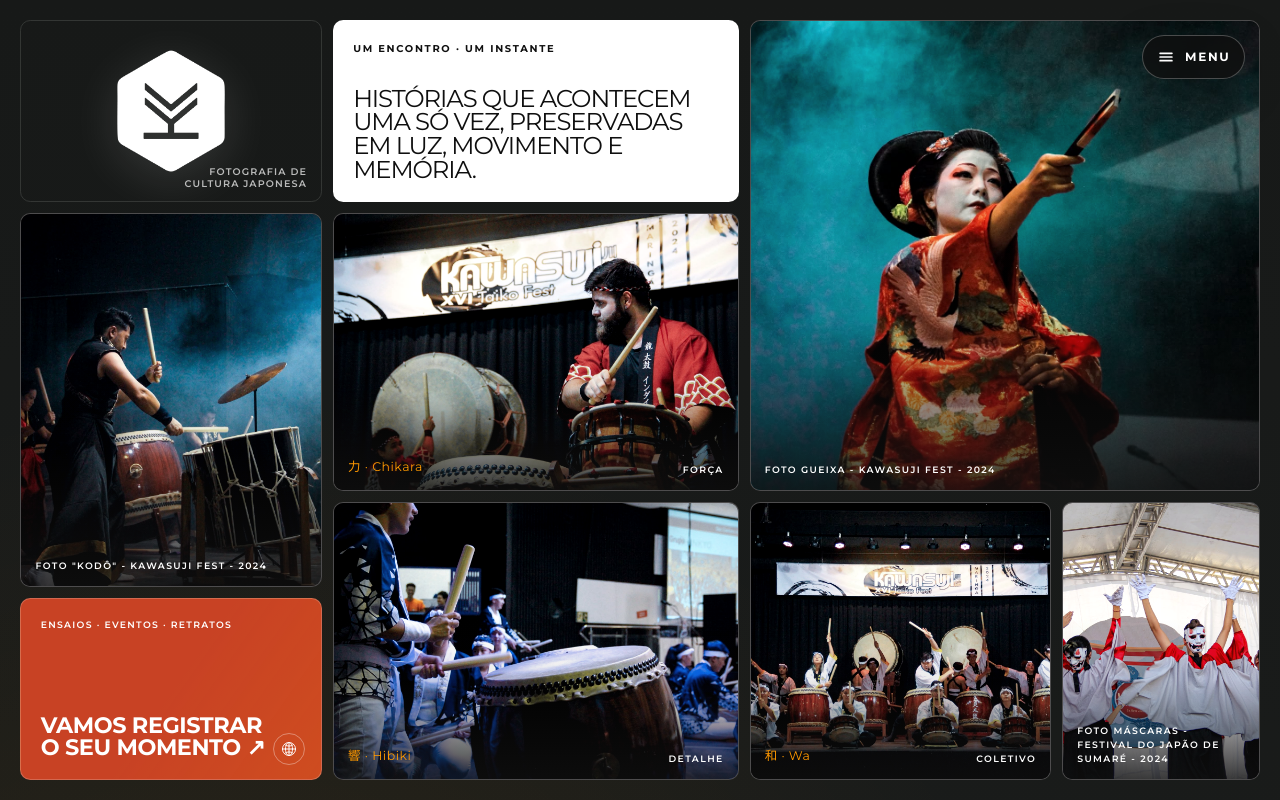
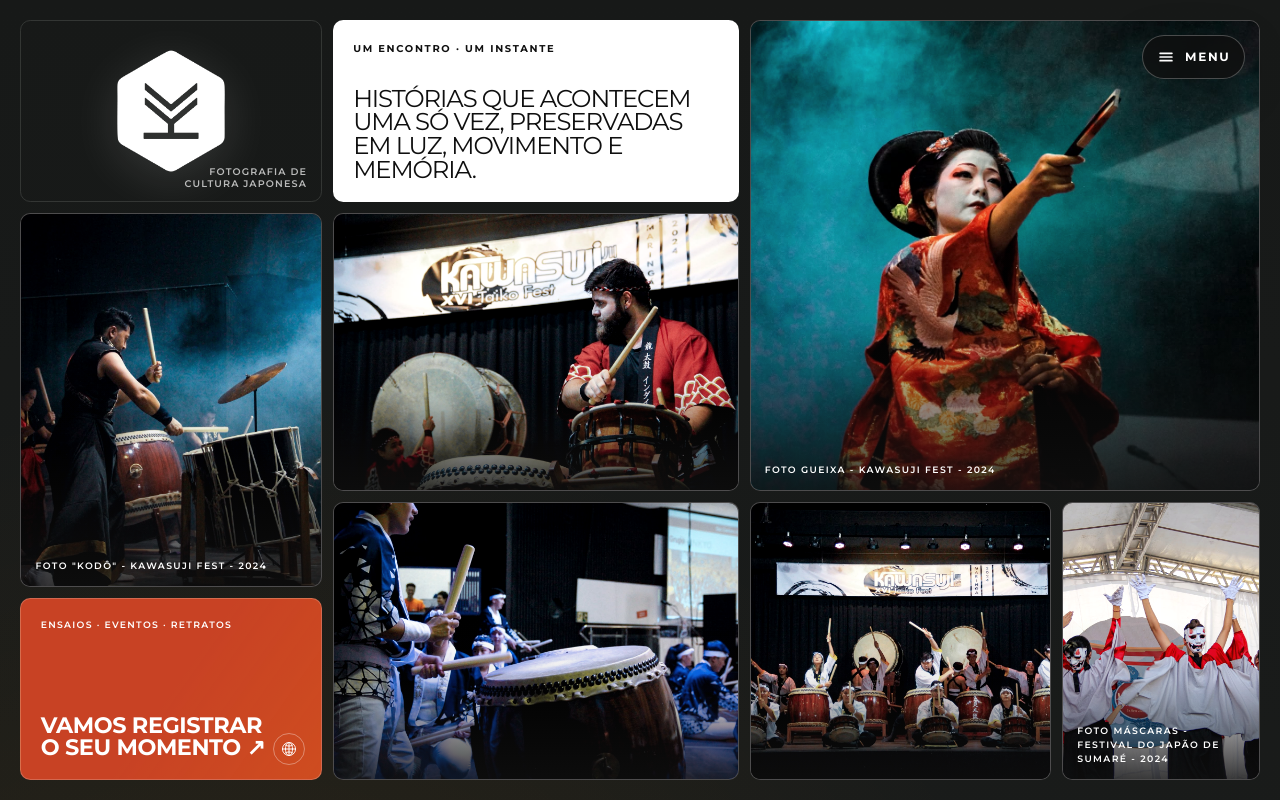
Before and after one commit to Gabriel-Andreoni/portifolio-y, a Next.js app: page / in a window 1280 px wide. Shown: the top 800 px of the page. Built offline with nearby package versions, Linux system fonts and the light colour scheme; a web font is replaced by a local one.

Commit message:
Remoção dos kanjis da seção hero

```diff
--- a/app/hero.tsx
+++ b/app/hero.tsx
@@ -9,11 +9,8 @@ type PhotoTileProps = {
   alt: string;
   caption?: string;
   className: string;
-  japanese: string;
-  label: string;
   position?: string;
   priority?: boolean;
-  romanized: string;
   src: string;
 };
 
@@ -21,11 +18,8 @@ function PhotoTile({
   alt,
   caption,
   className,
-  japanese,
-  label,
   position = "center",
   priority = false,
-  romanized,
   src,
 }: PhotoTileProps) {
   return (
@@ -44,20 +38,7 @@ function PhotoTile({
       <figcaption className="absolute right-[clamp(0.8rem,1.1vw,1.1rem)] bottom-[clamp(0.75rem,1vw,1rem)] left-[clamp(0.8rem,1.1vw,1.1rem)] z-[2] flex items-end justify-between gap-3 font-[family-name:var(--font-utility)] text-[clamp(0.58rem,0.72vw,0.72rem)] font-semibold tracking-[0.15em] uppercase">
         {caption ? (
           <span className="text-[var(--palette-paper)]">{caption}</span>
-        ) : (
-          <>
-            <span className="font-[family-name:var(--font-display)] text-[clamp(0.78rem,0.95vw,0.98rem)] font-normal tracking-[0.04em] text-[var(--palette-orange)] normal-case">
-              <span
-                className="font-[family-name:var(--font-japanese)]"
-                lang="ja"
-              >
-                {japanese}
-              </span>{" "}
-              · {romanized}
-            </span>
-            <span>{label}</span>
-          </>
-        )}
+        ) : null}
       </figcaption>
     </figure>
   );
@@ -105,11 +86,8 @@ export default function Hero() {
           alt="Artista de dança tradicional japonesa sob luz cênica"
           caption="Foto Gueixa - Kawasuji Fest - 2024"
           className="[grid-area:1/8/6/13] max-lg:min-h-[min(36rem,78svh)] max-lg:[grid-column:1/-1] max-lg:[grid-row:auto] max-sm:min-h-124"
-          japanese="舞"
-          label="movimento"
           position="54% center"
           priority
-          romanized="Mai"
           src="/5.jpeg"
         />
 
@@ -117,20 +95,14 @@ export default function Hero() {
           alt="Taikoísta tocando durante uma apresentação"
           caption={'Foto "Kodô" - Kawasuji Fest - 2024'}
           className="[grid-area:3/1/7/4] max-lg:min-h-96 max-lg:[grid-column:auto] max-lg:[grid-row:auto] max-sm:min-h-76"
-          japanese="鼓動"
-          label="pulso"
           position="44% center"
-          romanized="Kodō"
           src="/3.jpeg"
         />
 
         <PhotoTile
           alt="Músico concentrado diante de tambores taiko"
           className="[grid-area:3/4/6/8] max-lg:min-h-96 max-lg:[grid-column:auto] max-lg:[grid-row:auto] max-sm:min-h-76"
-          japanese="力"
-          label="força"
           position="72% center"
-          romanized="Chikara"
           src="/2.jpeg"
         />
 
@@ -175,10 +147,7 @@ export default function Hero() {
         <PhotoTile
           alt="Grupo de taiko em apresentação coletiva"
           className="[grid-area:6/8/9/11] max-lg:min-h-96 max-lg:[grid-column:auto] max-lg:[grid-row:auto] max-sm:min-h-76"
-          japanese="和"
-          label="coletivo"
           position="center 72%"
-          romanized="Wa"
           src="/1.jpeg"
         />
 
@@ -186,20 +155,14 @@ export default function Hero() {
           alt="Artistas mascarados em uma apresentação cultural"
           caption="Foto Máscaras - Festival do Japão de Sumaré - 2024"
           className="[grid-area:6/11/9/13] max-lg:min-h-96 max-lg:[grid-column:auto] max-lg:[grid-row:auto] max-sm:min-h-76"
-          japanese="祭"
-          label="celebração"
           position="center 32%"
-          romanized="Matsuri"
           src="/6.jpeg"
         />
 
         <PhotoTile
           alt="Mãos e baquetas em detalhe sobre um tambor taiko"
           className="[grid-area:6/4/9/8] max-lg:min-h-80 max-lg:[grid-column:1/-1] max-lg:[grid-row:auto] max-sm:min-h-68"
-          japanese="響"
-          label="detalhe"
           position="54% center"
-          romanized="Hibiki"
           src="/4.jpeg"
         />
       </div>
```
